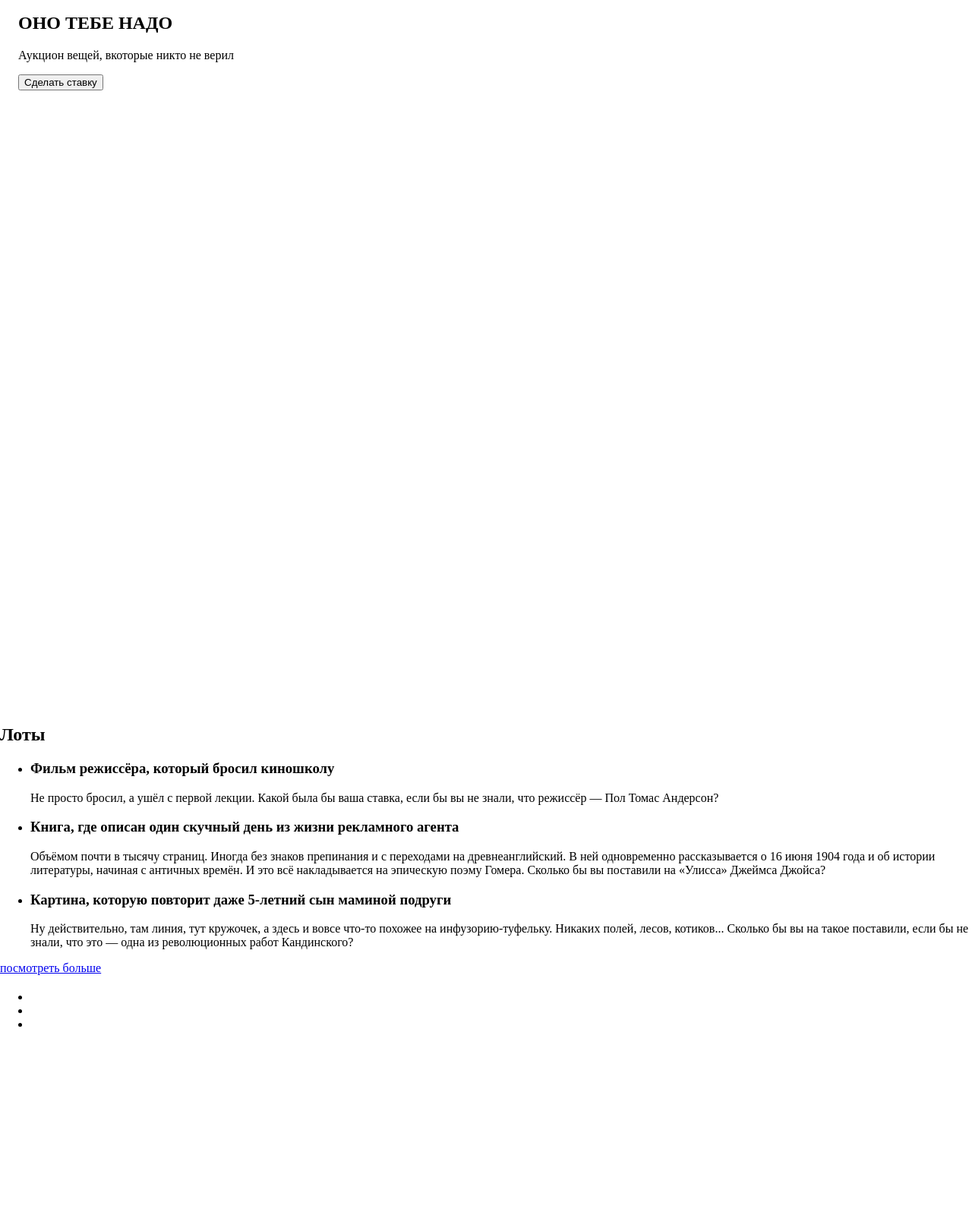
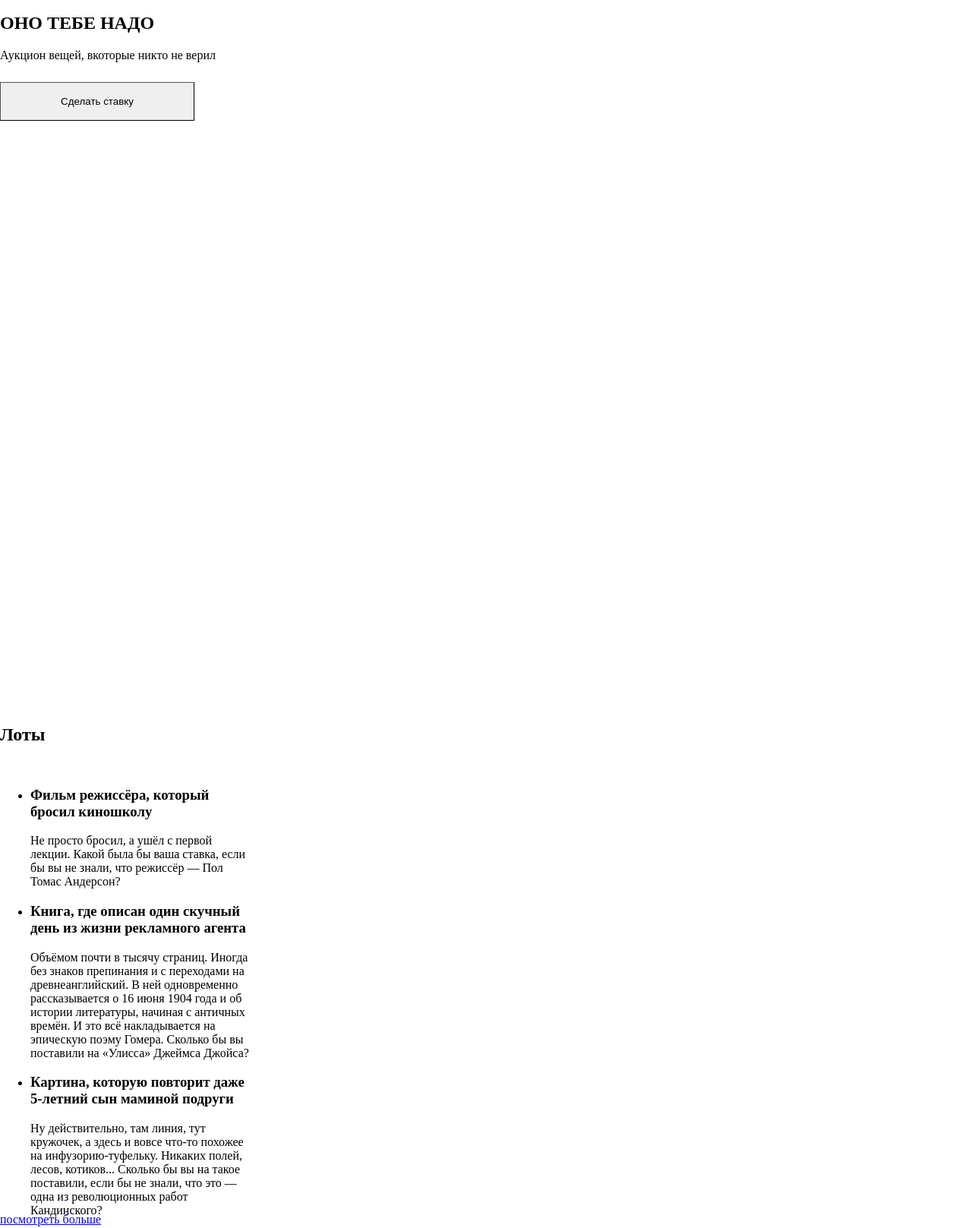
Before and after one commit to karenmaralyan61-web/first-project, a plain HTML site: page index.html in a window 1280 px wide. Shown: the part 312-1929 px from the top of the page at 76% size. Before the commit the page ends 1686 px from the top, so only its background shows below. Drawn offline with Linux system fonts and the light colour scheme.

Commit message:
fonts and global

```diff
--- a/globals/global.css
+++ b/globals/global.css
@@ -2,4 +2,7 @@
   width: 1100;
 height: 3028;
 opacity: 1;
+margin: 0;
+padding: 0;
+border:  0;
 }
--- a/index.html
+++ b/index.html
@@ -38,7 +38,7 @@
      <span> НАДО</span>
       </h1>
       <div class="description">
-        <p>
+        <p class="subline">
           Аукцион вещей, вкоторые никто не верил
         </p>
         <button class="button">
@@ -53,7 +53,9 @@
       <h2>
         Лоты
       </h2>
+      <div class="grid_container">
       <ul>
+
 
           <li> <a> <article class="article1">
            <h3>Фильм режиссёра, который бросил киношколу</h3>
@@ -80,11 +82,14 @@
         </article> </a> </li>
 
       </ul>
+
+      </div>
       <a href="."> посмотреть больше </a>
       </div>
     </section>
 
     <section>
+<div class="about">
   <div>
 
   </div>
@@ -95,9 +100,12 @@
       </h2>
 
           <div>
+           <p>
+
+           </p>
+          </div>
 
    </div>
-
 </div>
     </section>
    </main>
--- a/styles/style.css
+++ b/styles/style.css
@@ -1,23 +1,17 @@
-.body {
-margin: 0;
-padding: 0;
-border:  0;
-}
 
 .header {
-  border: 3 solid black;
-width: 200px;
-height: 293px
+width: 1100px;
+height: 293px;
+opacity: 1;
+
 }
 
 .cover {
-  border: 3 solid black;
-  width: 1100px;
+ width: 1100px;
 height: 757px;
-top: 293px;
-padding-left: 24px;
-padding-right: 24px;
+opacity: 1;
 margin-bottom: 180px;
+
 }
 .overlay.jpg {
   background-image: url(overlay.jpg);
@@ -25,3 +19,63 @@ margin-bottom: 180px;
   background-repeat: no-repeat;
   padding: 20px;
 }
+.description{
+width: 1000px;
+height: 51px;
+opacity: 1;
+border-width: 1px;
+}
+
+.subline{
+  width: 637px;
+height: 28px;
+opacity: 1;
+}
+
+.button{
+width: 256px;
+height: 51px;
+opacity: 1;
+border-width: 1px;
+}
+.lots{
+
+  width: 1052px;
+height: 723px;
+opacity: 1;
+margin: 0 24 120 24px;
+}
+
+.grid_container{
+display: grid;
+   grid-template-columns: repeat(3, minmax(334px, 1fr));
+    grid-auto-rows: 596px;
+   gap: 25px;
+}
+
+.article1 {
+
+}
+.article2 {
+
+}
+.article3 {
+
+}
+
+
+
+.about{
+width: 1052px;
+height: 595px;
+top: 2073px;
+left: 24px;
+opacity: 1;
+margin: 0 24 180 24px;
+}
+
+.footer {
+width: 1100px;
+height: 180px;
+top: 2848px;
+}
```
Lines whose indentation alone changed are shown as unchanged.
